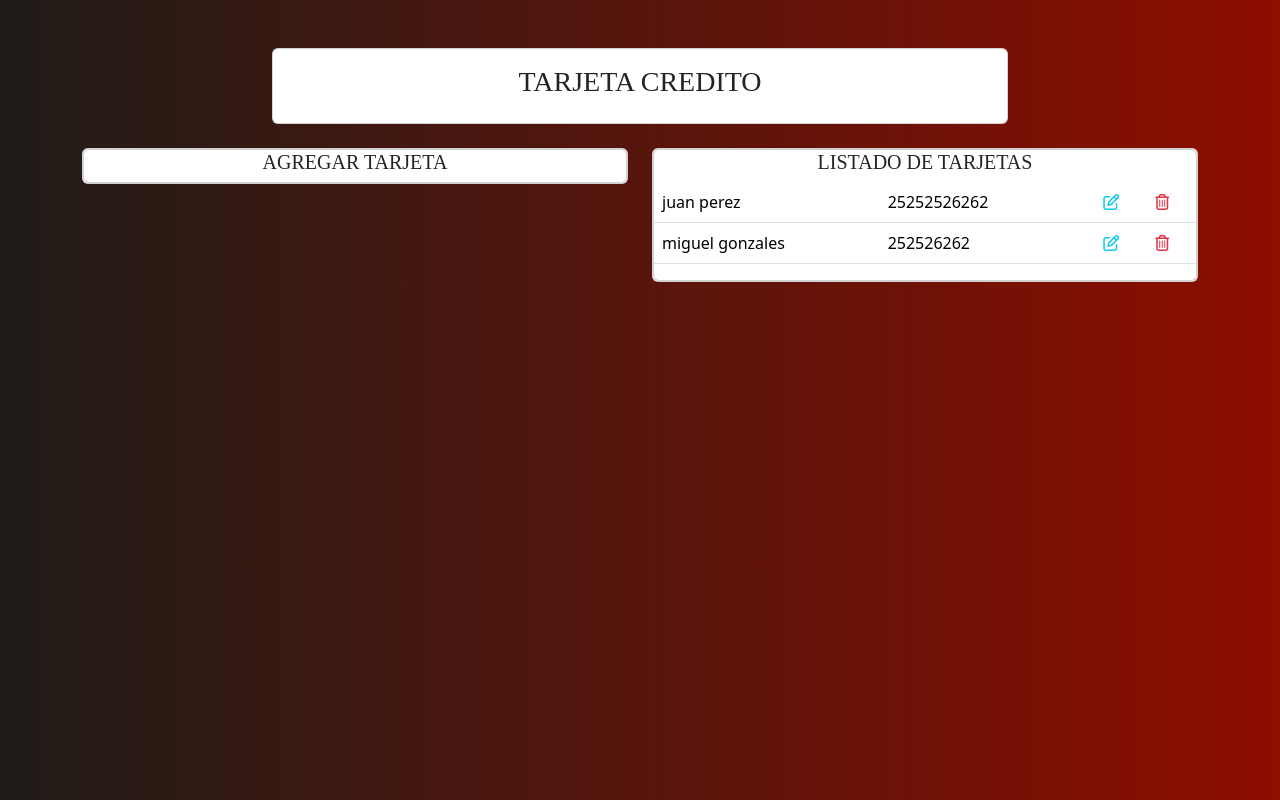
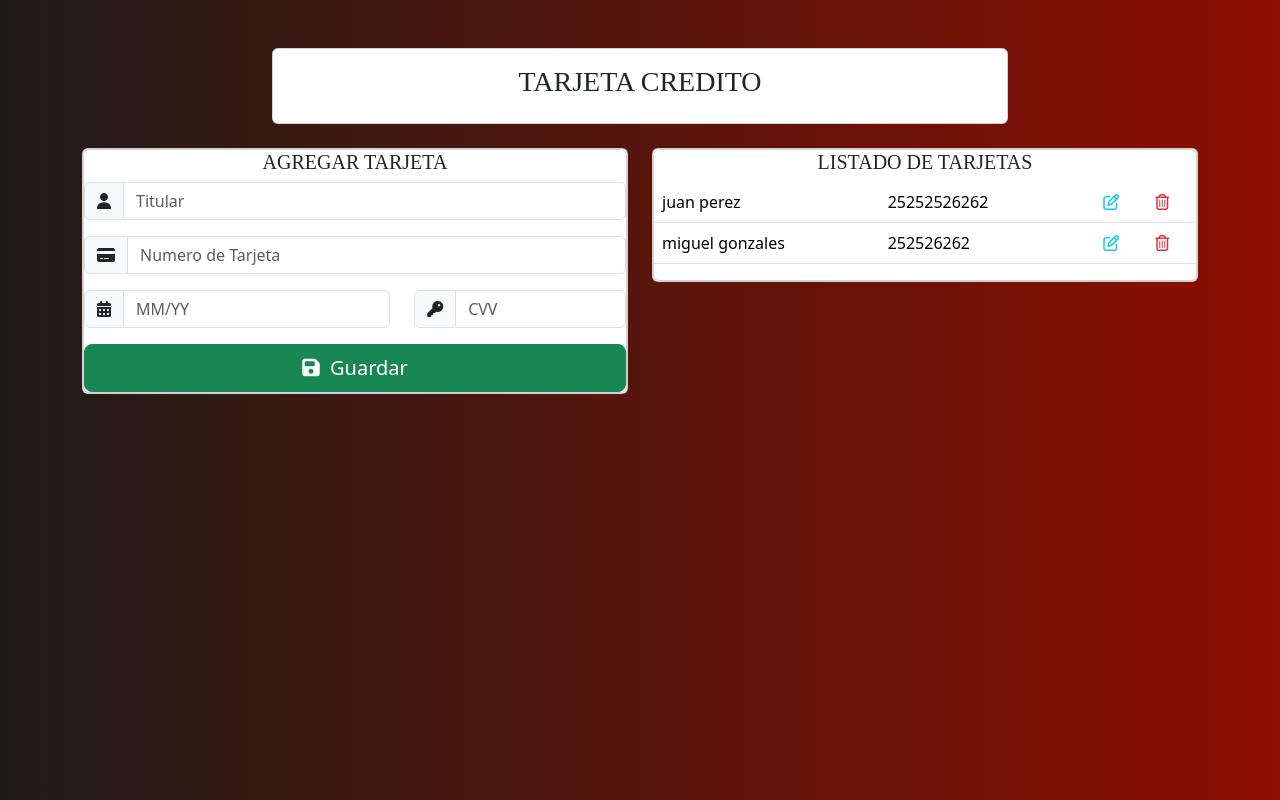
Before and after one commit to Mr-Dany/dev-crudangular-netcore, an Angular app in the folder FETarjetaCredito/: page / in a window 1280 px wide. Built offline with nearby package versions, Linux system fonts and the light colour scheme; a web font is replaced by a local one.

Commit message:
Agregar tarjeta Html
-Agregar Formulario para ingresar nombre numero  fecha y cvv de la tarjeta
-crear boton para guardar datos de la tarjeta

```diff
--- a/FETarjetaCredito/src/app/components/tarjeta-credito/tarjeta-credito.component.html
+++ b/FETarjetaCredito/src/app/components/tarjeta-credito/tarjeta-credito.component.html
@@ -13,6 +13,52 @@
       <div class="card">
         <div class="card body">
           <h5 class="titulo">AGREGAR TARJETA</h5>
+          <!-- FORMULARIO PARA GUARDAR LOS DATOS DE LA TARJETA -->
+          <form>
+            <!-- Entradas de datos -->
+            <div class="input-group mb-3">
+              <span class="input-group-text">
+                <i class="fas fa-user"></i>
+              </span>
+              <input type="text" class="form-control" placeholder="Titular" />
+            </div>
+
+            <div class="input-group mb-3">
+              <span class="input-group-text">
+                <i class="fas fa-credit-card"></i>
+              </span>
+              <input
+                type="text"
+                class="form-control"
+                placeholder="Numero de Tarjeta"
+              />
+            </div>
+
+            <div class="row">
+              <div class="col-lg-7">
+                <div class="input-group mb-3">
+                  <span class="input-group-text">
+                    <i class="fas fa-calendar-alt"></i>
+                  </span>
+                  <input type="text" class="form-control" placeholder="MM/YY" />
+                </div>
+              </div>
+              <div class="col-lg-5">
+                <div class="input-group mb-3">
+                  <span class="input-group-text">
+                    <i class="fas fa-key"></i>
+                  </span>
+                  <input type="text" class="form-control" placeholder="CVV" />
+                </div>
+              </div>
+            </div>
+
+            <div class="d-grid gap-2">
+              <button type="submit" class="btn btn-success btn-lg">
+                <i class="fas fa-save"></i>&nbsp; Guardar
+              </button>
+            </div>
+          </form>
         </div>
       </div>
     </div>
@@ -24,9 +70,9 @@
           <table class="table">
             <tbody>
               <tr *ngFor="let tarjeta of listTarjetas">
-                <td>{{ tarjeta.titular}}</td>
-                <td>{{ tarjeta.numeroTarjeta}}</td>
-                <td>{{ tarjeta.fechaExpedicion}}</td>
+                <td>{{ tarjeta.titular }}</td>
+                <td>{{ tarjeta.numeroTarjeta }}</td>
+                <td>{{ tarjeta.fechaExpedicion }}</td>
                 <td><i class="far fa-edit text-info"></i></td>
                 <td><i class="far fa-trash-alt text-danger"></i></td>
               </tr>
```
